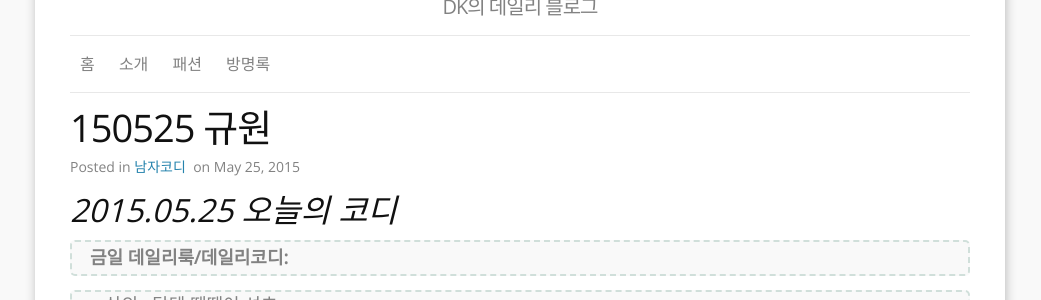
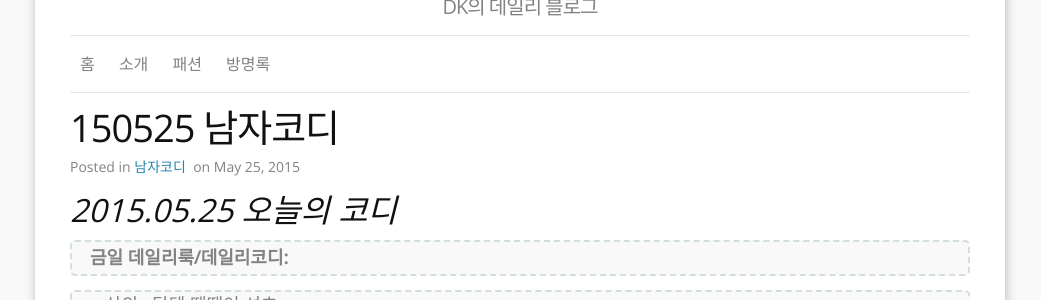
Before and after one commit to kut-fashion/kut-fashion, a Jekyll site: the page built from _posts/2015-05-25-DailyMen8.md, in a window 1280 px wide. Shown: the part 127-427 px from the top of the page, without its empty margins (120-1161 px from the left). Built offline with Jekyll 4.4.1, drawn with Linux system fonts in a browser that asks for light colours; comment, search, counter and statistics services are not loaded.

Commit message:
Update 2015-05-25-DailyMen8.md

```diff
--- a/_posts/2015-05-25-DailyMen8.md
+++ b/_posts/2015-05-25-DailyMen8.md
@@ -1,6 +1,6 @@
 ---
 layout: post
-title:  "150525 규원"
+title:  "150525 남자코디"
 date:   2015-05-25 22:15:00
 categories: 남자코디
 ---
```
